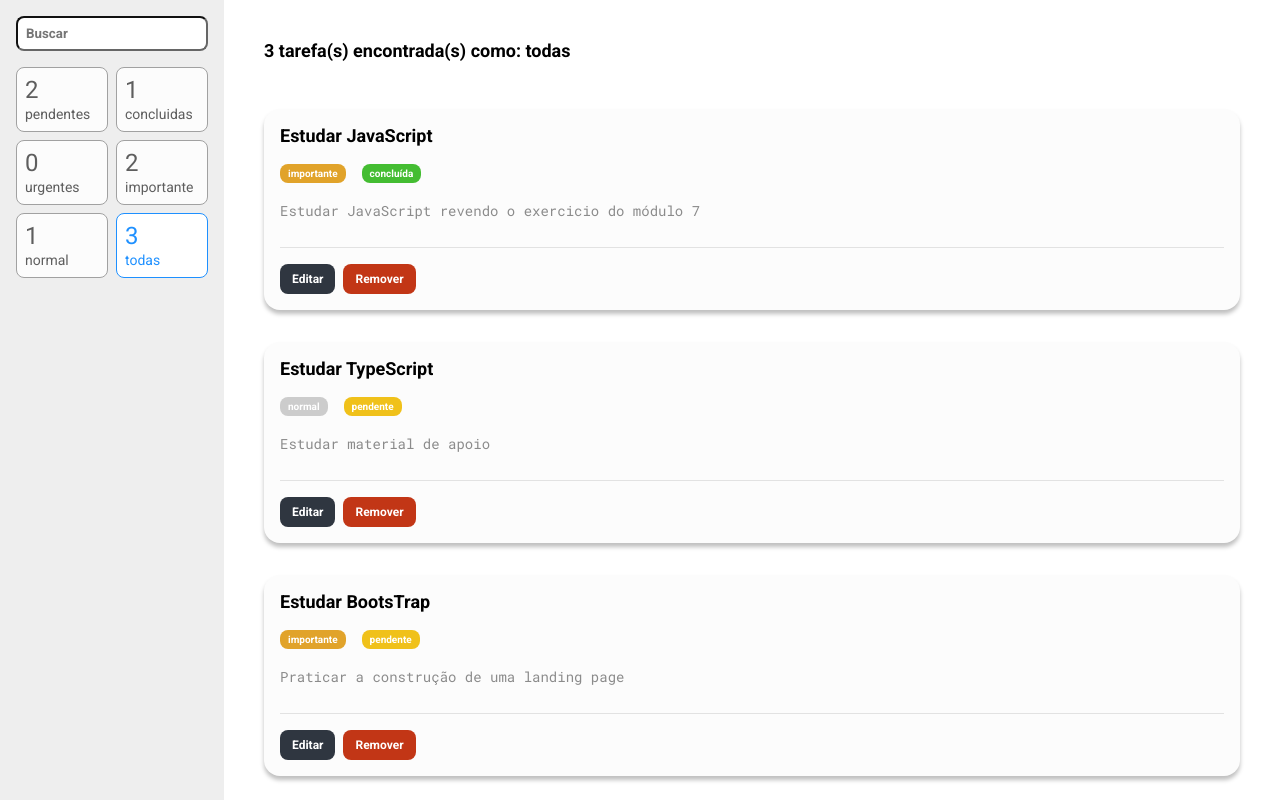
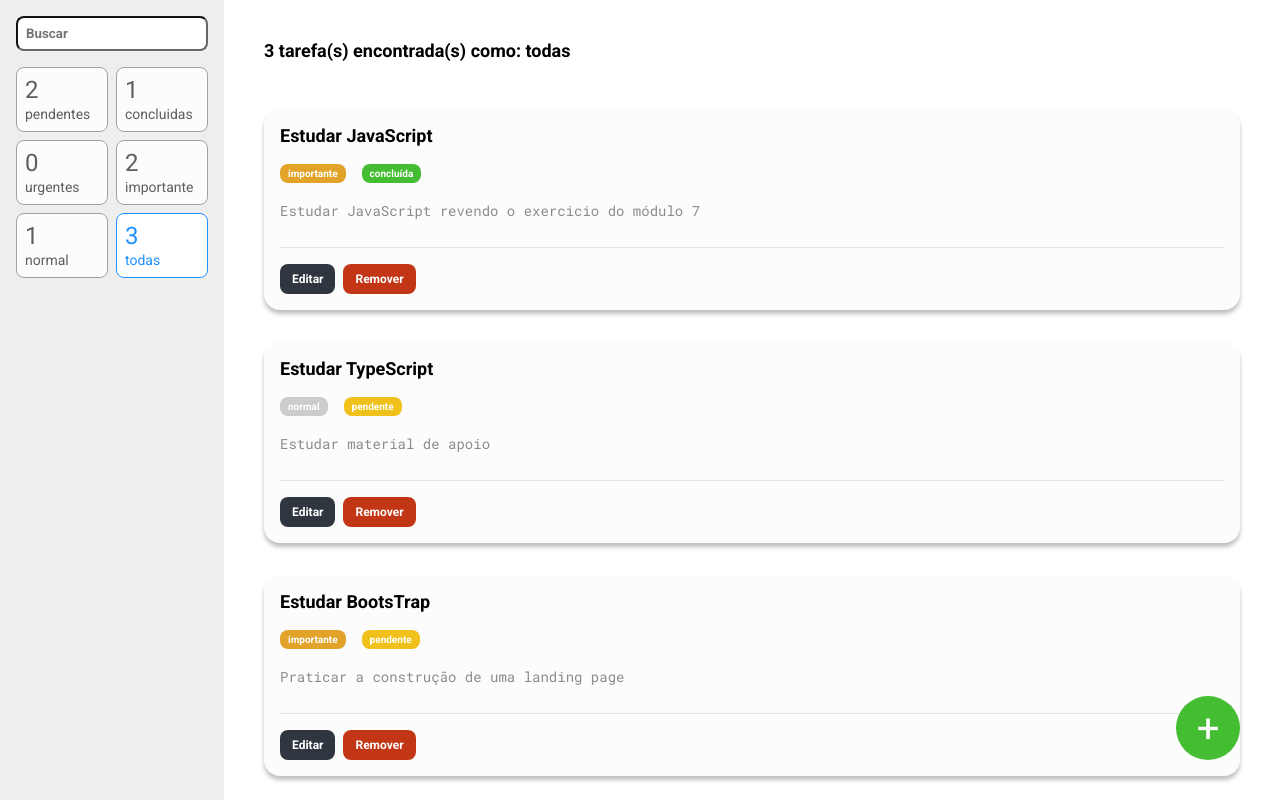
Before and after one commit to KevinReisHartwig/React-Atividade-Minhas_Tarefas, a React (Create React App) app: page / in a window 1280 px wide. Built offline with nearby package versions, Linux system fonts and the light colour scheme.

Commit message:
criando página de cadastro estilizando o botão e importando o componente link

```diff
--- a/src/App.tsx
+++ b/src/App.tsx
@@ -4,6 +4,7 @@
 import EstiloGlobal, { Container } from './styles'
 import store from './store'
 import Home from './pages/Home'
+import Cadastro from './pages/Cadastro'
 
 const rotas = createBrowserRouter([
   {
@@ -12,7 +13,7 @@
   },
   {
     path: '/novo',
-    element: <h1>Nova</h1>
+    element: <Cadastro />
   }
 ])
 
--- /dev/null
+++ b/src/components/BotaoAdicionar/index.tsx
@@ -0,0 +1,5 @@
+import { Circulo } from './styles'
+
+const BotaoAdicionar = () => <Circulo to="/novo">+</Circulo>
+
+export default BotaoAdicionar
--- /dev/null
+++ b/src/components/BotaoAdicionar/styles.ts
@@ -0,0 +1,18 @@
+import { Link } from 'react-router-dom'
+import styled from 'styled-components'
+
+export const Circulo = styled(Link)`
+  height: 64px;
+  width: 64px;
+  background-color: #44bd32;
+  color: #fff;
+  position: fixed;
+  bottom: 40px;
+  right: 40px;
+  border-radius: 50%;
+  display: flex;
+  justify-content: center;
+  align-items: center;
+  font-size: 40px;
+  text-decoration: none;
+`
--- /dev/null
+++ b/src/pages/Cadastro/index.tsx
@@ -0,0 +1,3 @@
+const Cadastro = () => <div>nova tarefa</div>
+
+export default Cadastro
--- a/src/pages/Home/index.tsx
+++ b/src/pages/Home/index.tsx
@@ -1,3 +1,4 @@
+import BotaoAdicionar from '../../components/BotaoAdicionar'
 import BarraLateral from '../../containers/BarraLateral'
 import ListaDeTarefas from '../../containers/ListaDeTarefas'
 
@@ -5,6 +6,7 @@
   <>
     <BarraLateral />
     <ListaDeTarefas />
+    <BotaoAdicionar />
   </>
 )
 
```
